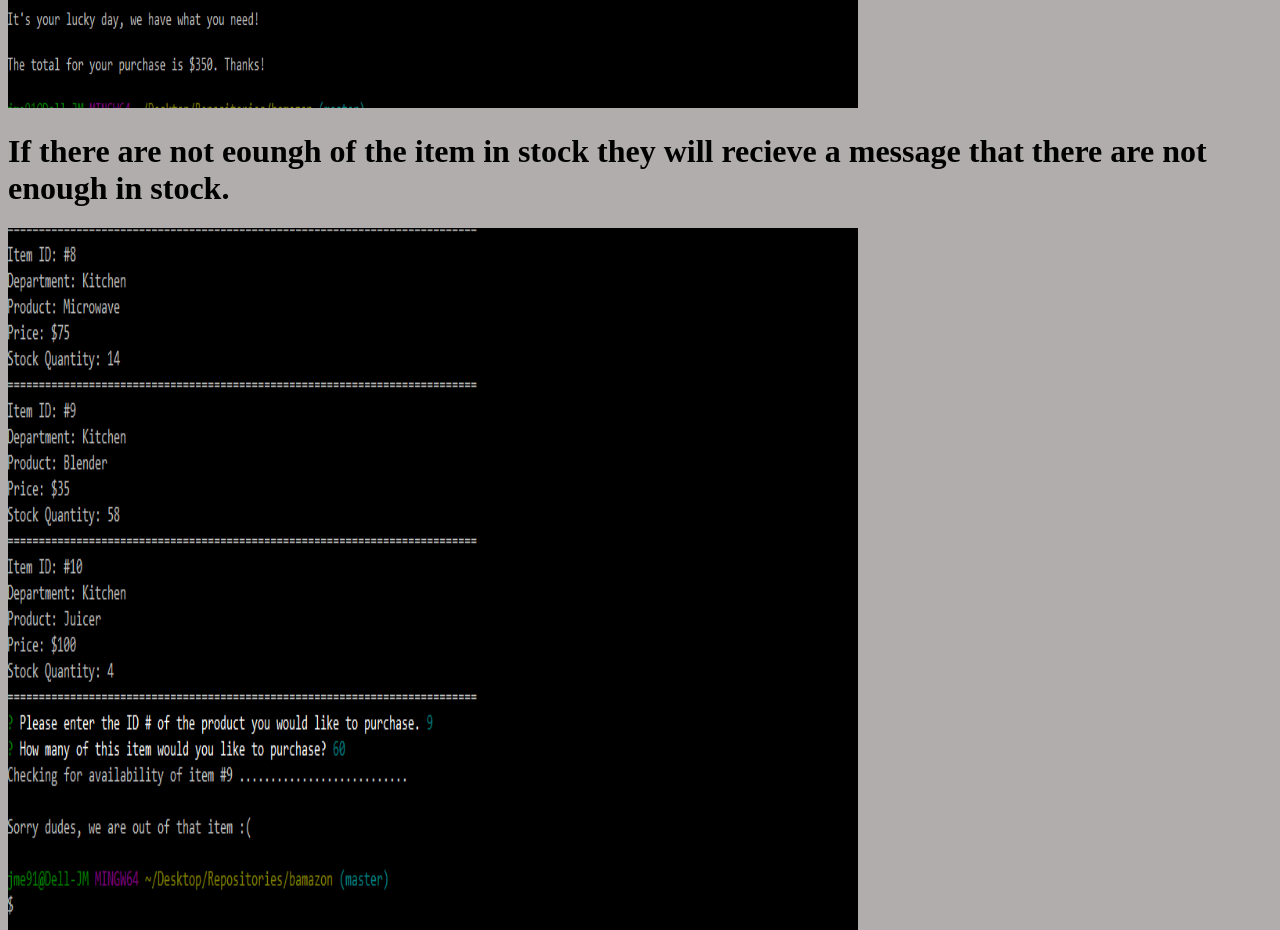
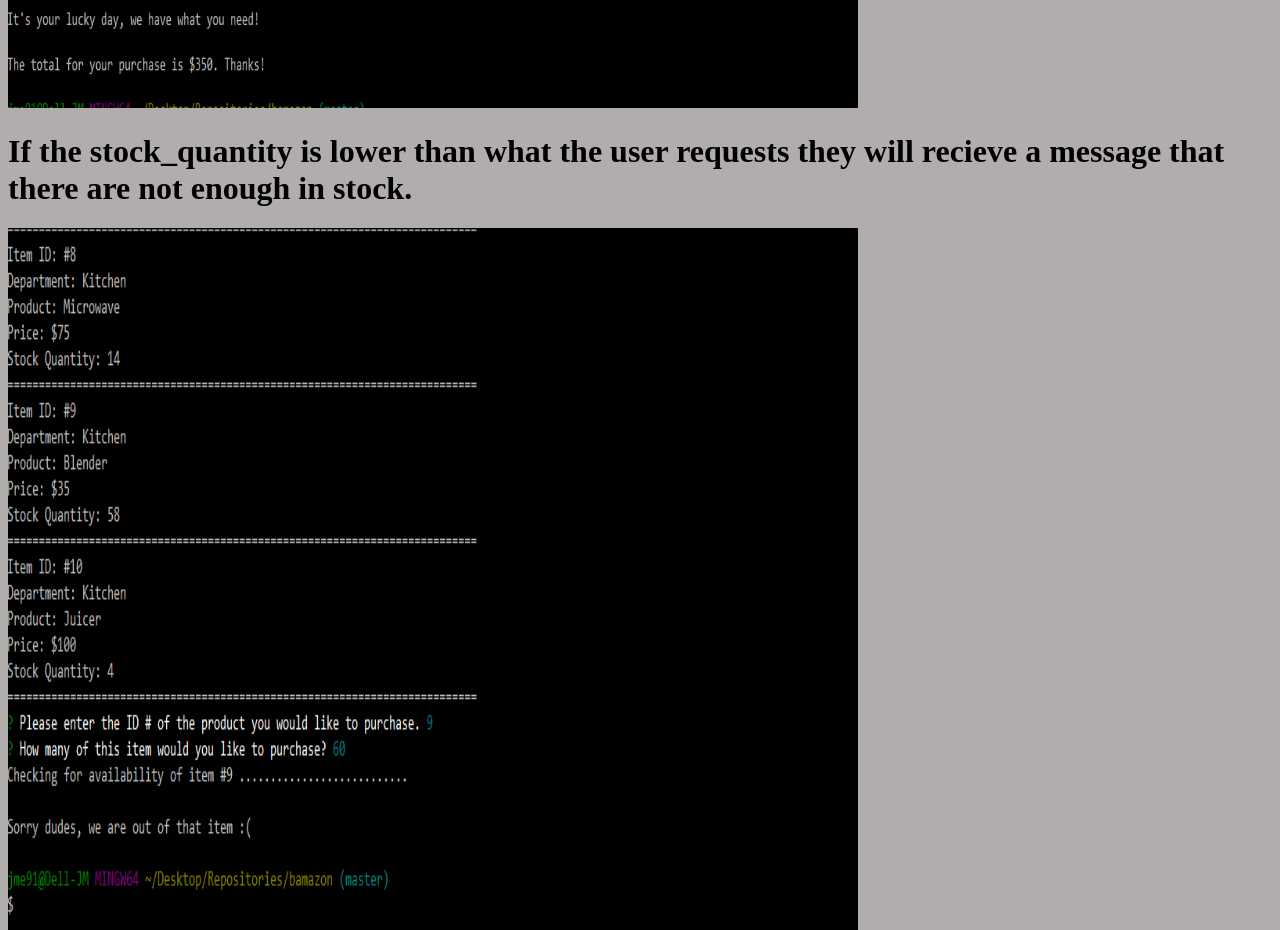
Before and after one commit to jme919/bamazon, a plain HTML site: page index.html in a window 1280 px wide. Shown: the part 4120-5050 px from the top of the page. Drawn offline with Linux system fonts and the light colour scheme.

Commit message:
change some text and image names

```diff
--- a/index.html
+++ b/index.html
@@ -17,7 +17,7 @@
 <img src="images/cap4.png">
 <h1>If there is enough of the item in stock they will be given the total cost of the purchase and the stock_quantity in the database will be changed(see final screen shot for quantity change).</h1>
 <img src="images/cap5.png">
-<h1>If there are not eoungh of the item in stock they will recieve a message that there are not enough in stock.</h1>
+<h1>If the stock_quantity is lower than what the user requests they will recieve a message that there are not enough in stock.</h1>
 <img src="images/cap6.png">
 
 
```
